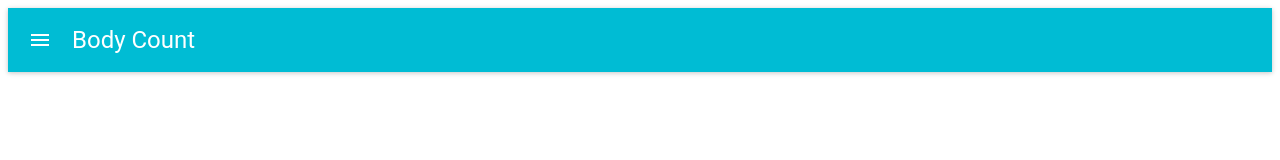
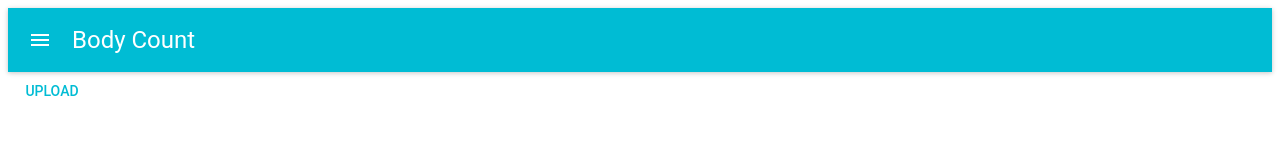
Before and after one commit to mooreorless/body-count, a React app: page / in a window 1280 px wide. Shown: the top 160 px of the page. Built offline with nearby package versions, Linux system fonts and the light colour scheme; the HTML template or start-up script is replaced by a standard one.

Commit message:
multiple elements now rendering, added more npm scripts

```diff
--- a/client/App.jsx
+++ b/client/App.jsx
@@ -1,30 +1,27 @@
 import React from 'react';
 import ReactDOM from 'react-dom';
 
-//Material includes
+// Material includes
 import { MuiThemeProvider } from 'material-ui/styles';
 import AppBar from 'material-ui/AppBar';
 
+// Components
+import UploadButton from './components/Button';
+
 class App extends React.Component {
-	render() {
-		const greeting = 'Hello World';
-		return (
-			<h1>{ greeting }</h1>
-		)
-	}
-};
-
-class Main extends React.Component {
 	render() {
 		return (
 			<MuiThemeProvider>
-				<AppBar title="Body Count"/>
+				<div>
+					<AppBar title="Body Count"/>
+					<UploadButton name="allo"/>
+				</div>
 			</MuiThemeProvider>
 		);
 	}
 };
 
 ReactDOM.render(
-	<Main />,
+	<App />,
 	document.getElementById('app')
 );
--- /dev/null
+++ b/client/components/Button.jsx
@@ -0,0 +1,14 @@
+import React from 'react';
+
+import FlatButton from 'material-ui/FlatButton';
+
+
+class UploadButton extends React.Component {
+	render() {
+		return (
+			<FlatButton label="Upload" primary={true}/>
+		);
+	}
+};
+
+export default UploadButton;
--- /dev/null
+++ b/client/components/index.js
@@ -0,0 +1,2 @@
+// require all components and export
+import Button from './Button';
```
Also changed, not shown: package.json (+5 -4 lines), 1 other file (tests, documents, lock files or other folders).
